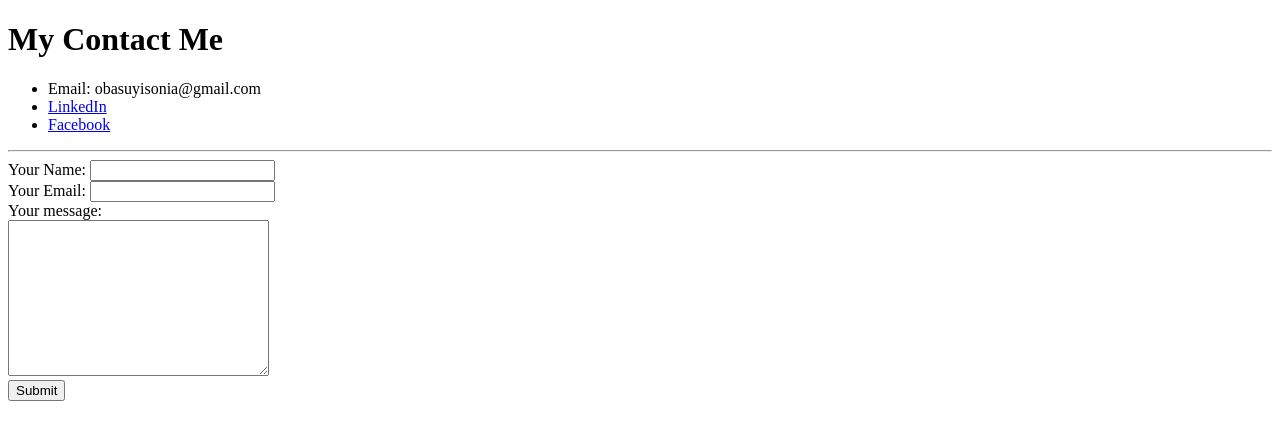
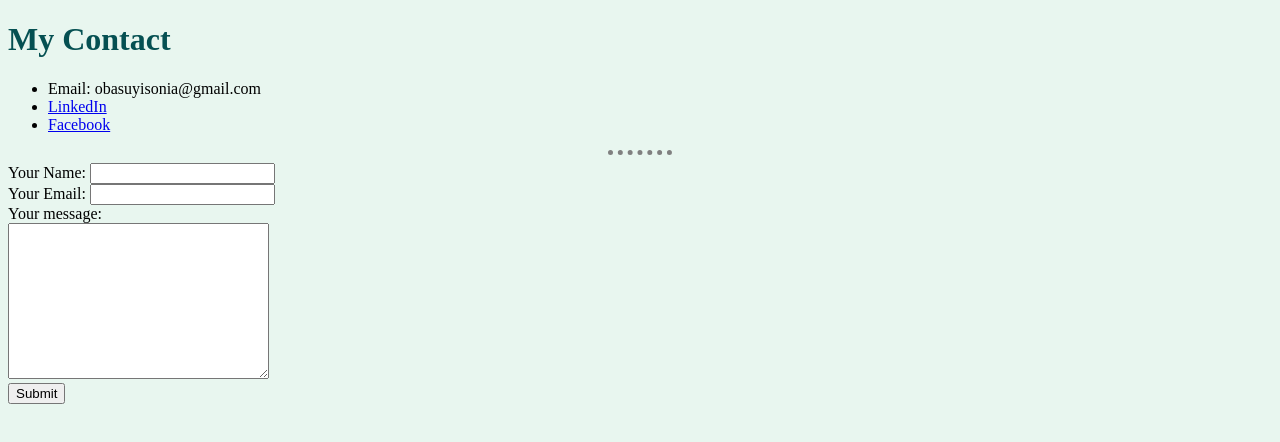
Before and after one commit to soniaobasuyi/HTML--Personal-Site, a plain HTML site: page contact.html in a window 1280 px wide. Drawn offline with Linux system fonts and the light colour scheme.

Commit message:
external css added

```diff
--- a/contact.html
+++ b/contact.html
@@ -3,9 +3,12 @@
   <head>
     <meta charset="utf-8">
     <title>Contact Me</title>
+
+      <link rel="stylesheet" href="css/styles.css">
+
   </head>
   <body>
-    <h1>My Contact Me</h1>
+    <h1>My Contact</h1>
     <ul>
       <li>Email: obasuyisonia@gmail.com</li>
       <li><a href="https://www.linkedin.com/in/sonia-adesuwa-obasuyi-4527b61a0">LinkedIn</a></li>
--- /dev/null
+++ b/css/styles.css
@@ -0,0 +1,16 @@
+body {
+    background-color: #E8F6EF
+  }
+  hr {
+    border-style: none;
+    border-top-style: dotted;
+    border-color: grey;
+    border-width: 5px;
+    width: 5%;
+  }
+  h1 {
+      color: #055052;
+  }
+  h3 {
+      color: #53B8BB;
+  }
```
Also changed, not shown: hobbies.html (+3 -0 lines), index.html (+1 -13 lines), 2 other files.
